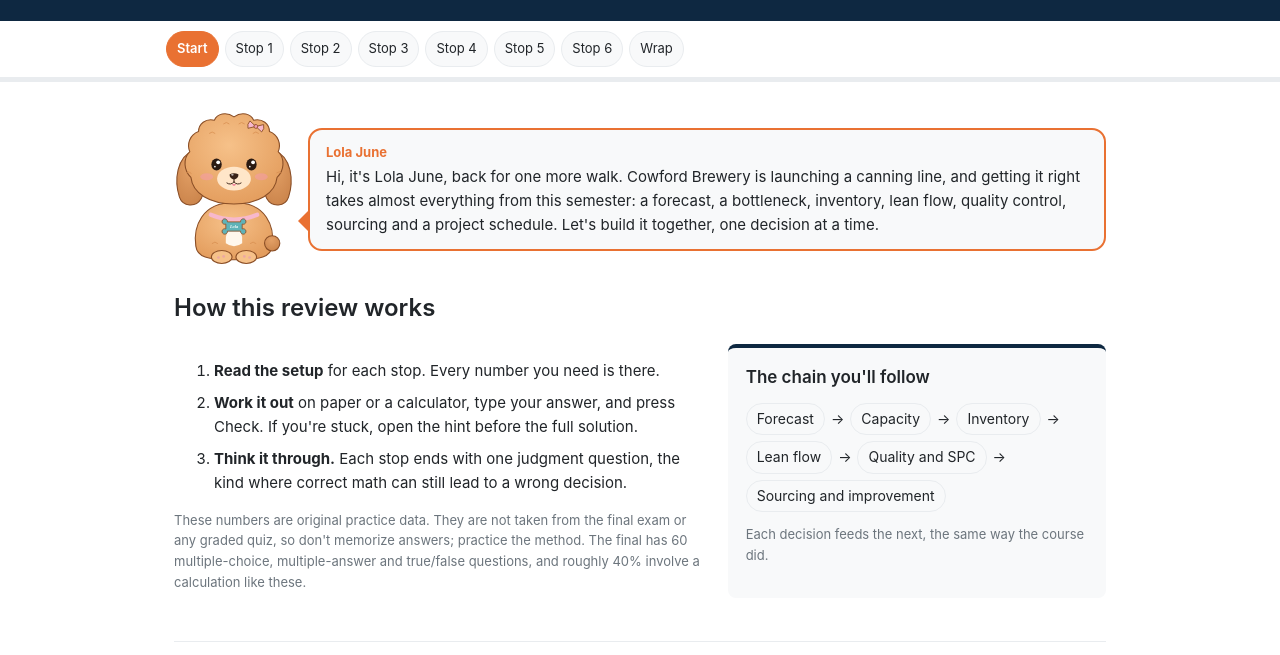
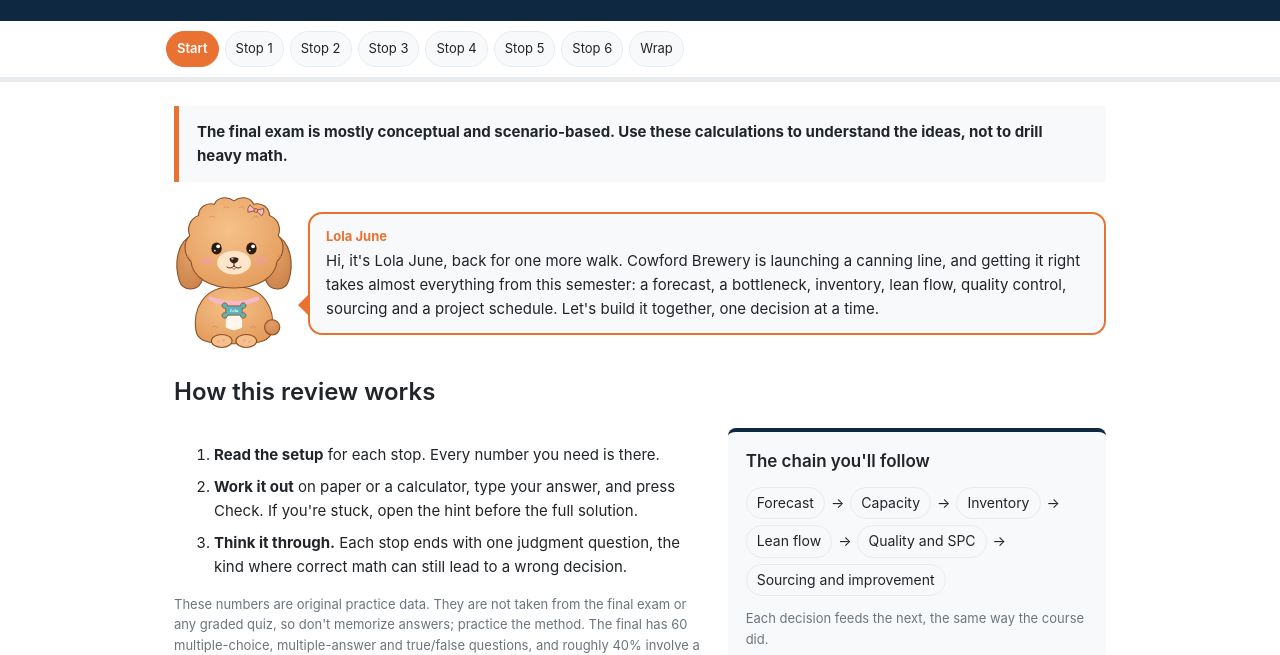
Before and after one commit to lapauzaiii/man3504-labs, a plain HTML site: page labs/final-review/explorer/index.html in a window 1280 px wide. Shown: the part 156-811 px from the top of the page. Drawn offline with Linux system fonts and the light colour scheme.

Commit message:
Align final review resources with new exam format

```diff
--- a/labs/final-review/explorer/index.html
+++ b/labs/final-review/explorer/index.html
@@ -42,7 +42,7 @@
     <div class="ex-bar" aria-hidden="true"><div id="progressFill"></div></div>
   </nav>
 
-  <main id="explorer" class="ex-main" tabindex="-1">
+  <main id="explorer" class="ex-main" tabindex="-1"><p role="note" style="border-left:5px solid #E97132;padding:14px 18px;background:var(--bg-secondary);font-weight:700">The final exam is mostly conceptual and scenario-based. Use these calculations to understand the ideas, not to drill heavy math.</p>
     <noscript><p class="notice">This review needs JavaScript. Use the Final Exam Study Guide instead.</p></noscript>
 
     <section class="stop" id="start" data-label="Start" aria-labelledby="h-start">
```
